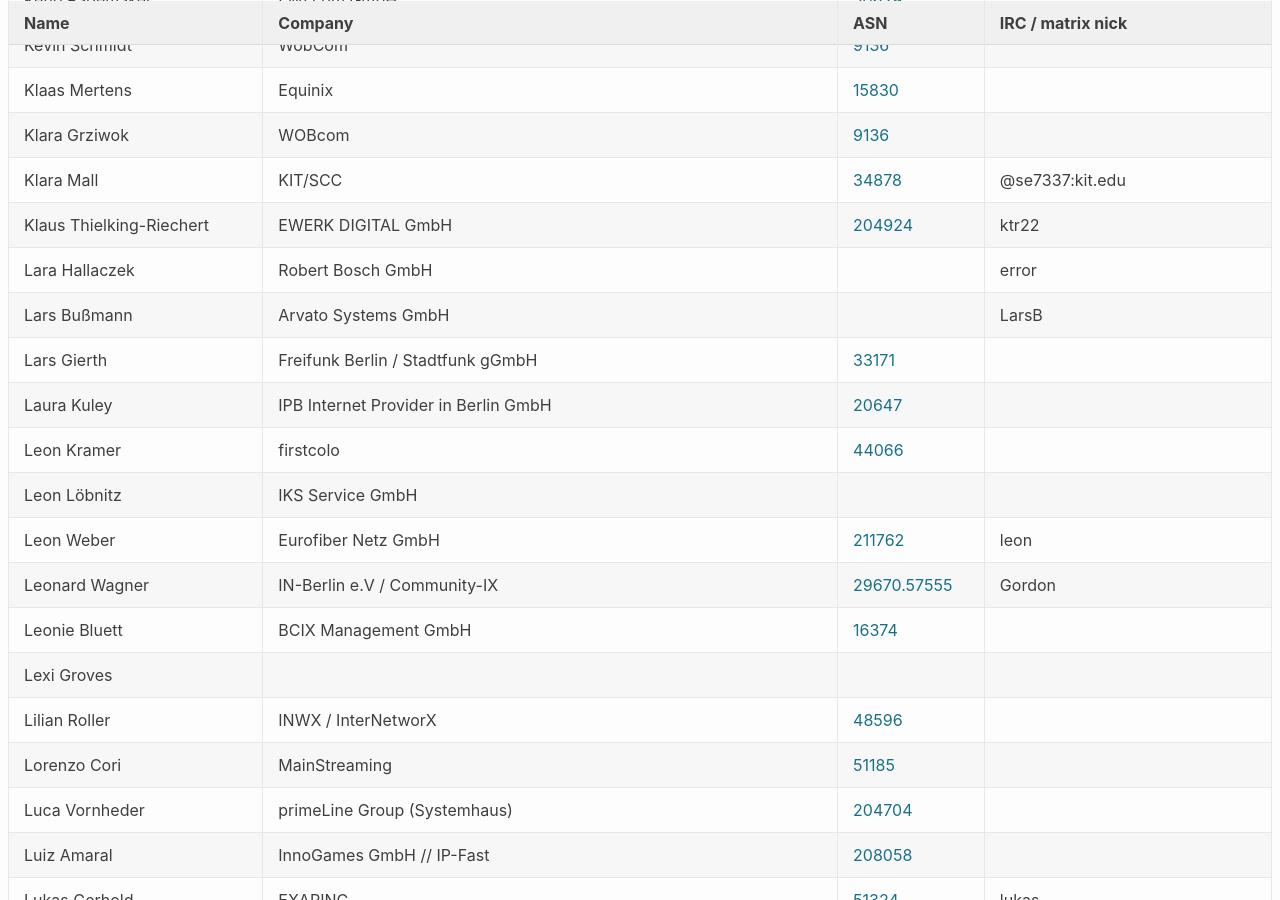
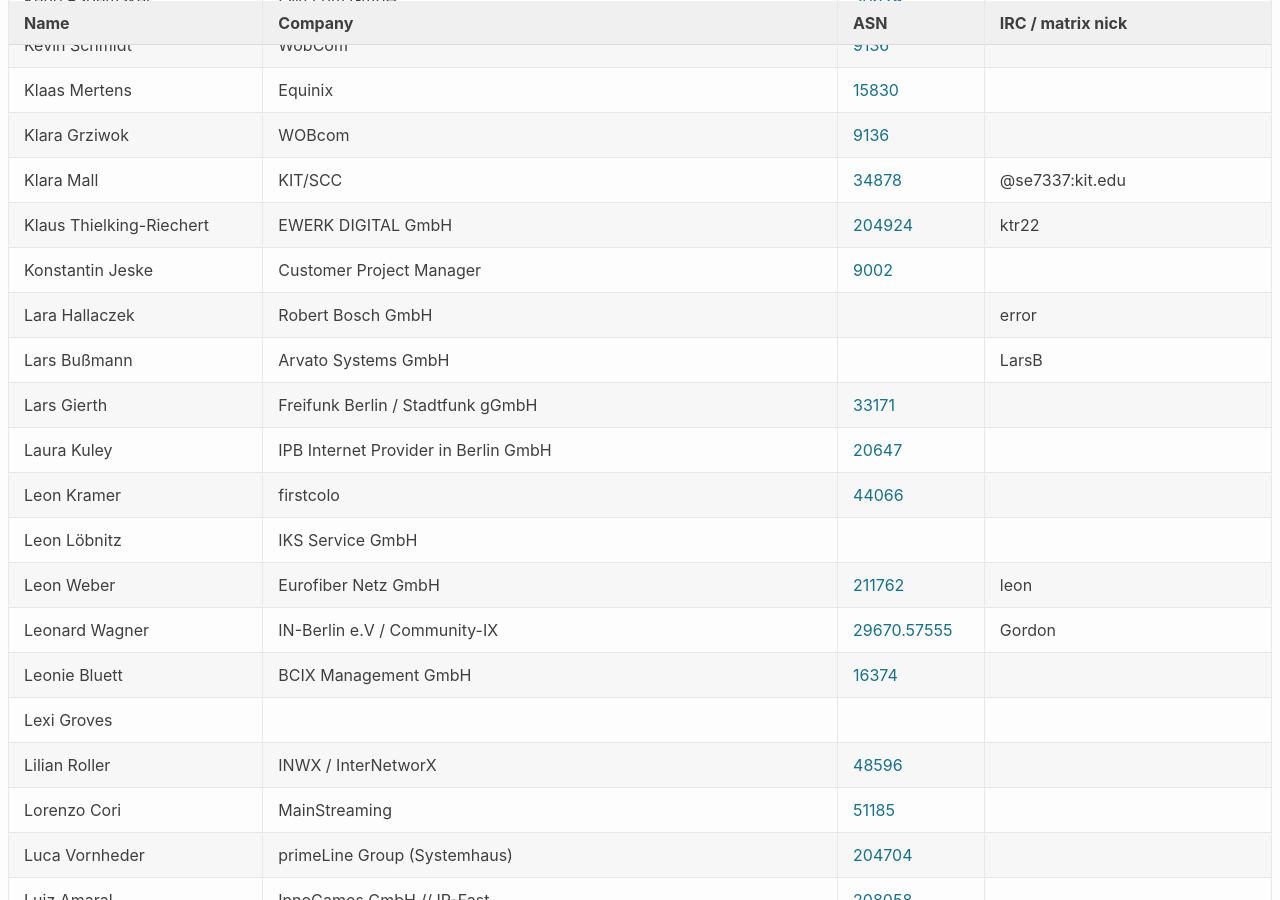
Before and after one commit to denog/pretix-attendeelist, a Jekyll site: the page built from denog16/index.markdown, in a window 1280 px wide and 900 px high, scrolled down 11521 px. Built offline with Jekyll 4.4.1, drawn with Linux system fonts in a browser that asks for light colours.

Commit message:
Latest data: Tue Nov  5 09:48:13 UTC 2024

```diff
--- a/_data/attendees_denog16_onsite.json
+++ b/_data/attendees_denog16_onsite.json
@@ -1540,6 +1540,12 @@
     "company": "EWERK DIGITAL GmbH",
     "irc": "ktr22",
     "asn": "204924"
+  },
+  {
+    "name": "Konstantin Jeske",
+    "company": "Customer Project Manager",
+    "irc": null,
+    "asn": "9002"
   },
   {
     "name": "Lara Hallaczek",
```
